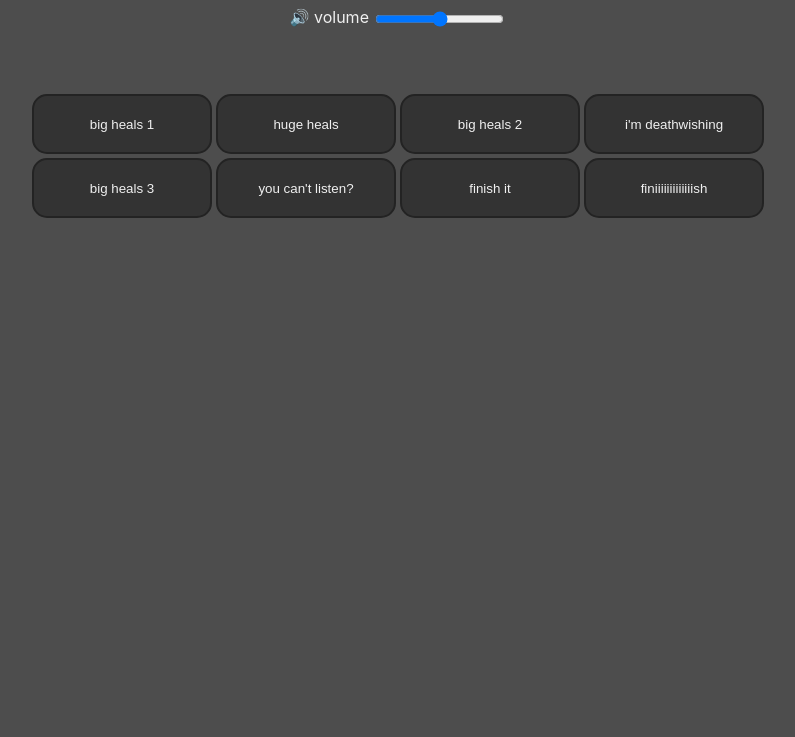
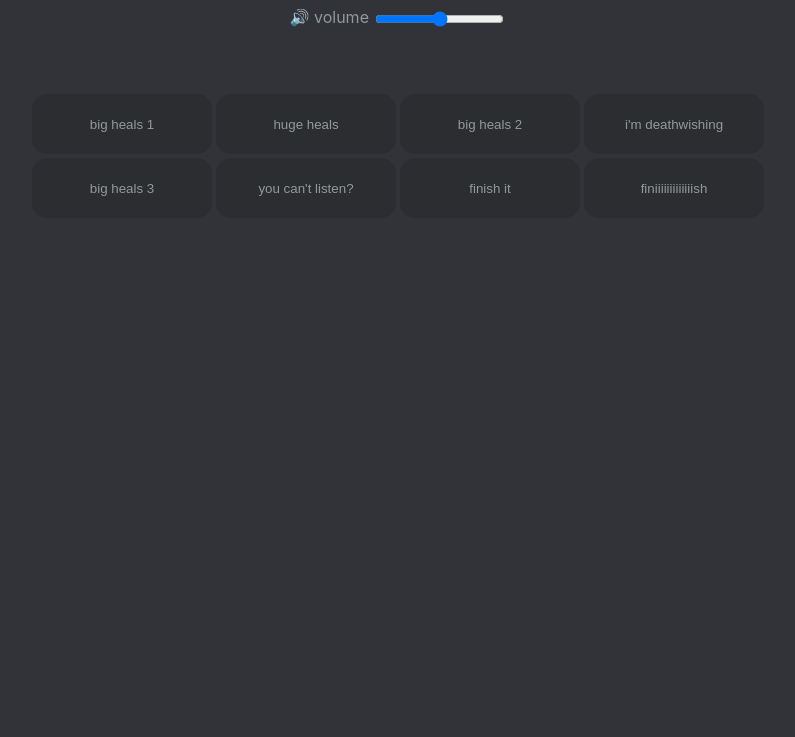
Before and after one commit to duor-git/duor-git.github.io, a plain HTML site: page index.html in a window 1280 px wide. Shown: the part 63-800 px from the top of the page, without its empty margins (242-1037 px from the left). Drawn offline with Linux system fonts and the light colour scheme.

Commit message:
easier on the eyes

```diff
--- a/index.html
+++ b/index.html
@@ -5,8 +5,8 @@
     <link rel="icon" href="./favicon.svg" />
     <style>
         body {
-            background-color: #4d4d4d;
-            color: #f0f0f0;
+            background-color: #313338;
+            color: #939998;
 
             text-align: center;
             font-family: -apple-system, BlinkMacSystemFont, 'Segoe UI', Roboto, Oxygen, Ubuntu, Cantarell, 'Open Sans', 'Helvetica Neue', sans-serif;
@@ -18,9 +18,9 @@
         }
 
         button {
-            background-color: #333333;
-            color: #f0f0f0;
-            border: 2px solid #232323;
+            background-color: #2B2D31;
+            color: #939998;
+            border: 2px solid #2B2D31;
             border-radius: 15px;
             min-width: 180px;
             min-height: 60px;
@@ -29,7 +29,7 @@
         }
 
         button:hover {
-            background-color: #444444;
+            background-color: #404249;
         }
 
         input {
```
